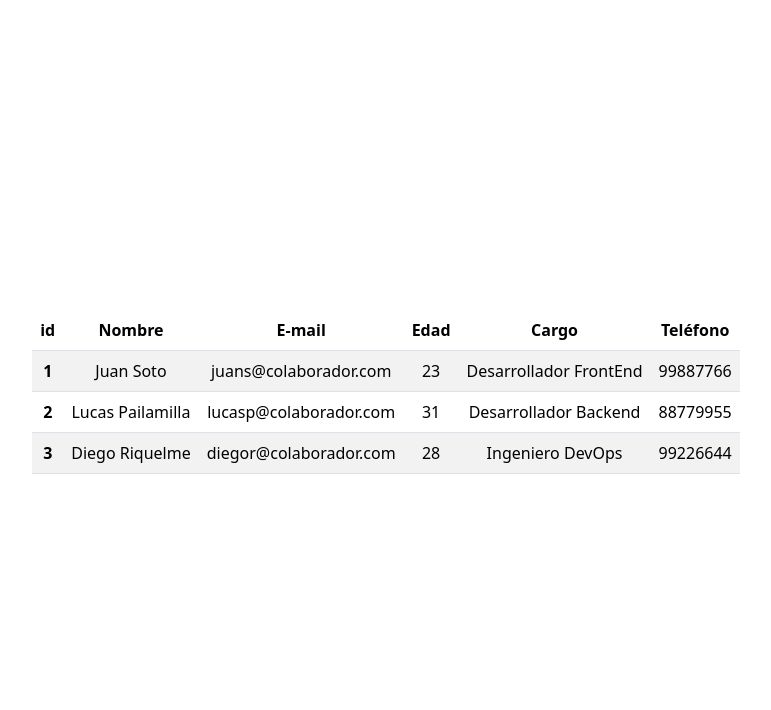
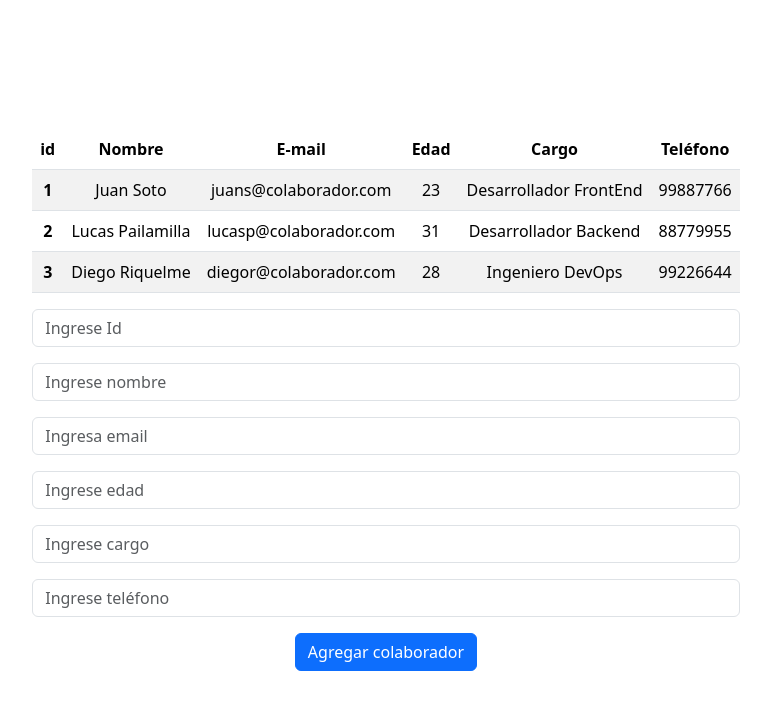
Before and after one commit to Droopytex/desafio_renders_dinamicos, a React (Vite) app in the folder render_dinamico/: page / in a window 1280 px wide. Shown: the top 710 px of the page, without its empty margins (254-1025 px from the left). Built offline with nearby package versions, Linux system fonts and the light colour scheme.

Commit message:
arreglando formulario para que se visualize adecuadamente, elementos de renderizado, estructura y validación de campos vacíos

```diff
--- a/render_dinamico/src/App.jsx
+++ b/render_dinamico/src/App.jsx
@@ -1,8 +1,8 @@
 import { useState } from "react";
 import "./App.css";
 import { BaseColaboradores } from "./BaseColaboradores";
+import Listado from "./assets/componentes/listado/Listado";
 import Formulario from "./assets/componentes/formulario/Formulario";
-import Listado from "./assets/componentes/listado/Listado";
 import Alert from "./assets/componentes/alert/Alert";
 
 function App() {
@@ -14,8 +14,8 @@ function App() {
     <>
       <Listado colaboradores={baseCol} />
       {/* pasamos baseCol como propiedad llamada colaboradores al componente listado  */}
-      {/* <Formulario /> */}
-      {/* <Alert mensajeError={mensajeError} setMensajeError={setMensajeError} /> */}
+      <Formulario />
+      <Alert mensajeError={mensajeError} setMensajeError={setMensajeError} />
     </>
   );
 }
--- a/render_dinamico/src/assets/componentes/formulario/Formulario.jsx
+++ b/render_dinamico/src/assets/componentes/formulario/Formulario.jsx
@@ -1,77 +1,56 @@
 import { useState } from "react";
 import { BaseColaboradores } from "../../../BaseColaboradores";
 
-const Formulario = ({ mensajeError, setMensajeError }) => {
-  const [idLista, setIdLista] = useState("");
-  const [nombreLista, setNombreLista] = useState("");
-  const [emailLista, setEmailLista] = useState("");
-  const [edadLista, setEdadLista] = useState("");
-  const [cargoLista, setCargoLista] = useState("");
-  const [telefonoLista, setTelefonoLista] = useState("");
-
-  const [baseCol, setBaseCol] = useState({ BaseColaboradores });
+const Formulario = ({ setBaseCol }) => {
+  const [nuevoColaborador, setNuevoColaborador] = useState({
+    id: "",
+    nombre: "",
+    email: "",
+    edad: "",
+    cargo: "",
+    telefono: "",
+  });
+  const [mensajeError, setMensajeError] = useState("");
 
   const enviarFormulario = (e) => {
     e.preventDefault();
-    setBaseCol([
-      ...baseCol,
-      {
-        id: idLista,
-        nombre: nombreLista,
-        email: emailLista,
-        edad: edadLista,
-        cargo: cargoLista,
-        telefono: telefonoLista,
-        completada: false,
-      },
-    ]);
+
+    if (
+      !nuevoColaborador.id ||
+      !nuevoColaborador.nombre ||
+      !nuevoColaborador.email ||
+      !nuevoColaborador.edad ||
+      !nuevoColaborador.cargo ||
+      !nuevoColaborador.telefono
+    ) {
+      setMensajeError("Todos los campos son obligatorios");
+      return;
+    }
+
+    // Agregar el nuevo colaborador a la lista baseCol
+    setBaseCol((prevBaseCol) => [...prevBaseCol, nuevoColaborador]);
+
+    // Limpiar el estado del nuevo colaborador después de agregarlo
+    setNuevoColaborador({
+      id: "",
+      nombre: "",
+      email: "",
+      edad: "",
+      cargo: "",
+      telefono: "",
+    });
+
+    // Mostrar mensaje de éxito
+    setMensajeError("Registro completo");
   };
 
-  const inputId = (e) => {
-    setIdLista(e.target.value);
+  const handleInputChange = (e) => {
+    const { name, value } = e.target;
+    setNuevoColaborador((prevState) => ({
+      ...prevState,
+      [name]: value,
+    }));
   };
-
-  const inputNombre = (e) => {
-    setNombreLista(e.target.value);
-  };
-
-  const inputEmail = (e) => {
-    setEmailLista(e.target.value);
-  };
-
-  const inputEdad = (e) => {
-    setEdadLista(e.target.value);
-  };
-
-  const inputCargo = (e) => {
-    setCargoLista(e.target.value);
-  };
-
-  const inputTelefono = (e) => {
-    setTelefonoLista(e.target.value);
-  };
-
-  if (
-    idLista === "" ||
-    nombreLista === "" ||
-    emailLista === "" ||
-    edadLista === "" ||
-    cargoLista === "" ||
-    telefonoLista === ""
-  ) {
-    // setError(true);
-    setMensajeError("Todos los campos son obligatorios");
-    return; // si existe error, no avanza en la lógica del programa
-  }
-
-  // Si el formulario se envía correctamente devolvemos todos nuestros inputs al inicio, se resetea el formulario
-  // setError(false); //elimina el mensaje de error
-  setMensajeError("Registro completo"); // Mensaje de éxito
-  setNombreLista("");
-  setEmailLista("");
-  setEdadLista("");
-  setCargoLista("");
-  setTelefonoLista("");
 
   return (
     <>
@@ -80,61 +59,60 @@ const Formulario = ({ mensajeError, setMensajeError }) => {
           <input
             placeholder="Ingrese Id"
             name="id"
-            onChange={inputId}
+            value={nuevoColaborador.id}
+            onChange={handleInputChange}
             type="text"
             className="form-control"
-            id="exampleInputEmail1"
-            aria-describedby="emailHelp"
           />
         </div>
         <div className="mb-3">
           <input
             placeholder="Ingrese nombre"
             name="nombre"
-            onChange={inputNombre}
+            value={nuevoColaborador.nombre}
+            onChange={handleInputChange}
             type="text"
             className="form-control"
-            id="name"
           />
         </div>
         <div className="mb-3">
           <input
             placeholder="Ingresa email"
-            name="nombre"
-            onChange={inputEmail}
+            name="email"
+            value={nuevoColaborador.email}
+            onChange={handleInputChange}
             type="email"
             className="form-control"
-            id="Email"
           />
         </div>
         <div className="mb-3">
           <input
             placeholder="Ingrese edad"
             name="edad"
-            onChange={inputEdad}
+            value={nuevoColaborador.edad}
+            onChange={handleInputChange}
             type="number"
             className="form-control"
-            id="age"
           />
         </div>
         <div className="mb-3">
           <input
             placeholder="Ingrese cargo"
-            name="nombre"
-            onChange={inputCargo}
+            name="cargo"
+            value={nuevoColaborador.cargo}
+            onChange={handleInputChange}
             type="text"
             className="form-control"
-            id="cargo"
           />
         </div>
         <div className="mb-3">
           <input
             placeholder="Ingrese teléfono"
             name="telefono"
-            onChange={inputTelefono}
+            value={nuevoColaborador.telefono}
+            onChange={handleInputChange}
             type="text"
             className="form-control"
-            id="phone"
           />
         </div>
 
@@ -142,12 +120,166 @@ const Formulario = ({ mensajeError, setMensajeError }) => {
           Agregar colaborador
         </button>
       </form>
-      <div className="mt-2">
-        {" "}
-        {mensajeError && <p className="error">{mensajeError}</p>}{" "}
-      </div>
+
+      {mensajeError && <p className="error">{mensajeError}</p>}
     </>
   );
 };
 
+
+
+
+
+
+// const Formulario = ({ mensajeError, setMensajeError }) => {
+//   const [idLista, setIdLista] = useState("");
+//   const [nombreLista, setNombreLista] = useState("");
+//   const [emailLista, setEmailLista] = useState("");
+//   const [edadLista, setEdadLista] = useState("");
+//   const [cargoLista, setCargoLista] = useState("");
+//   const [telefonoLista, setTelefonoLista] = useState("");
+//   const [mensajeError, setMensajeError] = useState("");
+
+//   // const [baseCol, setBaseCol] = useState({ BaseColaboradores });
+
+//   const enviarFormulario = (e) => {
+//     e.preventDefault();
+//     if (
+//       !idLista ||
+//       !nombreLista ||
+//       !emailLista ||
+//       !edadLista ||
+//       !cargoLista ||
+//       !telefonoLista
+//     ) {
+//       setMensajeError("Todos los campos son obligatorios");
+//       return;
+//     }
+
+//     setBaseCol([
+//       ...baseCol,
+//       {
+//         id: idLista,
+//         nombre: nombreLista,
+//         email: emailLista,
+//         edad: edadLista,
+//         cargo: cargoLista,
+//         telefono: telefonoLista,
+//         completada: false,
+//       },
+//     ]);
+//   };
+
+//   const inputId = (e) => {
+//     setIdLista(e.target.value);
+//   };
+
+//   const inputNombre = (e) => {
+//     setNombreLista(e.target.value);
+//   };
+
+//   const inputEmail = (e) => {
+//     setEmailLista(e.target.value);
+//   };
+
+//   const inputEdad = (e) => {
+//     setEdadLista(e.target.value);
+//   };
+
+//   const inputCargo = (e) => {
+//     setCargoLista(e.target.value);
+//   };
+
+//   const inputTelefono = (e) => {
+//     setTelefonoLista(e.target.value);
+//   };
+
+
+
+//   // Si el formulario se envía correctamente devolvemos todos nuestros inputs al inicio, se resetea el formulario
+//   // setError(false); //elimina el mensaje de error
+//   setMensajeError("Registro completo"); // Mensaje de éxito
+//   setNombreLista("");
+//   setEmailLista("");
+//   setEdadLista("");
+//   setCargoLista("");
+//   setTelefonoLista("");
+
+//   return (
+//     <>
+//       <form onSubmit={enviarFormulario}>
+//         <div className="mb-3">
+//           <input
+//             placeholder="Ingrese Id"
+//             name="id"
+//             onChange={inputId}
+//             type="text"
+//             className="form-control"
+//             id="exampleInputEmail1"
+//             aria-describedby="emailHelp"
+//           />
+//         </div>
+//         <div className="mb-3">
+//           <input
+//             placeholder="Ingrese nombre"
+//             name="nombre"
+//             onChange={inputNombre}
+//             type="text"
+//             className="form-control"
+//             id="name"
+//           />
+//         </div>
+//         <div className="mb-3">
+//           <input
+//             placeholder="Ingresa email"
+//             name="nombre"
+//             onChange={inputEmail}
+//             type="email"
+//             className="form-control"
+//             id="Email"
+//           />
+//         </div>
+//         <div className="mb-3">
+//           <input
+//             placeholder="Ingrese edad"
+//             name="edad"
+//             onChange={inputEdad}
+//             type="number"
+//             className="form-control"
+//             id="age"
+//           />
+//         </div>
+//         <div className="mb-3">
+//           <input
+//             placeholder="Ingrese cargo"
+//             name="nombre"
+//             onChange={inputCargo}
+//             type="text"
+//             className="form-control"
+//             id="cargo"
+//           />
+//         </div>
+//         <div className="mb-3">
+//           <input
+//             placeholder="Ingrese teléfono"
+//             name="telefono"
+//             onChange={inputTelefono}
+//             type="text"
+//             className="form-control"
+//             id="phone"
+//           />
+//         </div>
+
+//         <button type="submit" className="btn btn-primary">
+//           Agregar colaborador
+//         </button>
+//       </form>
+//       <div className="mt-2">
+//         {/* {" "} */}
+//         {mensajeError && <p className="error">{mensajeError}</p>}{" "}
+//       </div>
+//     </>
+//   );
+// };
+
 export default Formulario;
```
